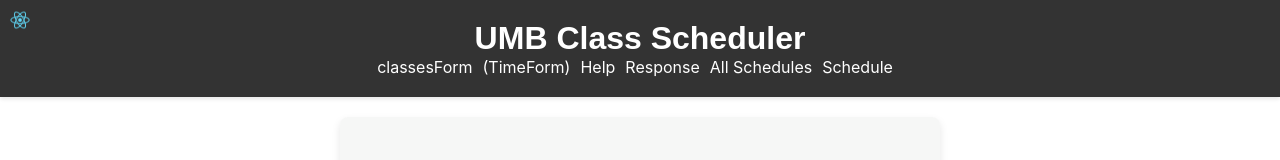
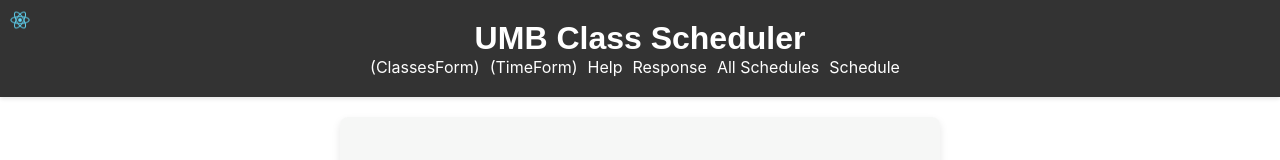
Before and after one commit to JuliansGHUB1/ScheduleAppProj, a React (Create React App) app in the folder frontEnd/: page /TimeForm in a window 1280 px wide. Shown: the top 160 px of the page. Built offline with nearby package versions, Linux system fonts and the light colour scheme.

Commit message:
1. made classesForm + TimeForm formatting right + jumps

```diff
--- a/frontEnd/src/App.js
+++ b/frontEnd/src/App.js
@@ -6,9 +6,9 @@ import ResponseSection from './components/ResponseSection';
 import HelpSection from './components/HelpSection';
 import SchedulePage from './pages/SchedulePage';
 import AllSchedulesPage from './pages/AllSchedulesPage';
-import TimeForm from './components/DelTest';
+import TimeForm from './components/FormTime';
 import Footer from './components/Footer';
-import ClassForm from './components/ClassForm';
+import ClassForm from './components/FormClasses';
 
 function App() {
  return (
--- a/frontEnd/src/components/DelTest.js
+++ b/frontEnd/src/components/FormTime.js
@@ -1,7 +1,7 @@
 import React, { useState } from 'react';
 import { useNavigate } from 'react-router-dom';
 import axios from 'axios';
-import './DelTest.css';
+import './FormTime.css';
 
 function TimeForm() {
     const [formData, setFormData] = useState({
--- a/frontEnd/src/components/Header.js
+++ b/frontEnd/src/components/Header.js
@@ -9,7 +9,7 @@ function Header() {
       <h1>UMB Class Scheduler</h1>
       <nav>
         <ul>
-          <li><Link to="/">classesForm</Link></li>
+          <li><Link to="/">(ClassesForm)</Link></li>
           <li><Link to="/TimeForm">(TimeForm)</Link></li>
           <li><Link to="/help">Help</Link></li>
           <li><Link to="/response">Response</Link></li>
```
Also changed, not shown: frontEnd/src/components/ClassForm.css (deleted), frontEnd/src/components/DelTest.css (deleted), frontEnd/src/components/FormClasses.css (added), frontEnd/src/components/FormClasses.js (renamed from frontEnd/src/components/ClassForm.js), frontEnd/src/components/FormTime.css (added).
